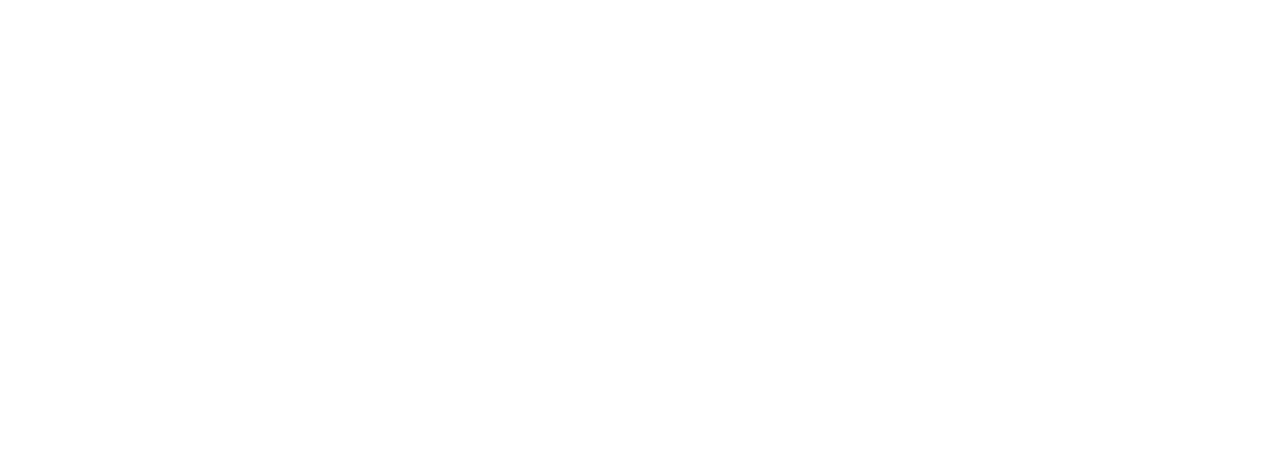
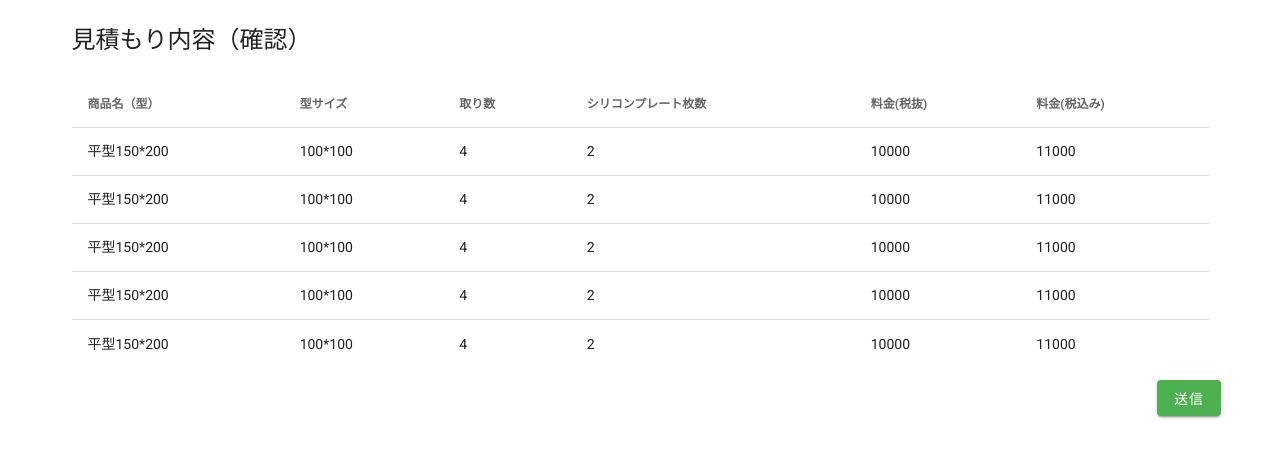
Before and after one commit to telumo/lp-form-proto, a Nuxt app: page /confirm/mitsumori in a window 1280 px wide. Before the commit this address had no page. Shown: the top 458 px of the page. Built offline with nearby package versions, Linux system fonts and the light colour scheme.

Commit message:
見積もり確認フォーム作成

```diff
--- /dev/null
+++ b/pages/confirm/mitsumori.vue
@@ -0,0 +1,90 @@
+<template>
+  <v-container fluid>
+    <v-row>
+      <v-col cols="12" class="headline"> 見積もり内容（確認） </v-col>
+    </v-row>
+    <v-row>
+      <v-col>
+        <v-simple-table>
+          <template v-slot:default>
+            <thead>
+              <tr>
+                <th class="text-left">商品名（型）</th>
+                <th class="text-left">型サイズ</th>
+                <th class="text-left">取り数</th>
+                <th class="text-left">シリコンプレート枚数</th>
+                <th class="text-left">料金(税抜)</th>
+                <th class="text-left">料金(税込み)</th>
+              </tr>
+            </thead>
+            <tbody>
+              <tr v-for="item in items" :key="item.name">
+                <td>{{ item.name }}</td>
+                <td>{{ item.size }}</td>
+                <td>{{ item.count }}</td>
+                <td>{{ item.plateCount }}</td>
+                <td>{{ item.price }}</td>
+                <td>{{ item.priceWithTax }}</td>
+              </tr>
+            </tbody>
+          </template>
+        </v-simple-table>
+      </v-col>
+    </v-row>
+    <v-row>
+      <v-spacer />
+      <v-btn class="success">送信</v-btn>
+    </v-row>
+  </v-container>
+</template>
+
+<script>
+export default {
+  data() {
+    return {
+      items: [
+        {
+          name: "平型150*200",
+          size: "100*100",
+          count: 4,
+          plateCount: 2,
+          price: 10000,
+          priceWithTax: 11000,
+        },
+        {
+          name: "平型150*200",
+          size: "100*100",
+          count: 4,
+          plateCount: 2,
+          price: 10000,
+          priceWithTax: 11000,
+        },
+        {
+          name: "平型150*200",
+          size: "100*100",
+          count: 4,
+          plateCount: 2,
+          price: 10000,
+          priceWithTax: 11000,
+        },
+        {
+          name: "平型150*200",
+          size: "100*100",
+          count: 4,
+          plateCount: 2,
+          price: 10000,
+          priceWithTax: 11000,
+        },
+        {
+          name: "平型150*200",
+          size: "100*100",
+          count: 4,
+          plateCount: 2,
+          price: 10000,
+          priceWithTax: 11000,
+        },
+      ],
+    };
+  },
+};
+</script>
```
